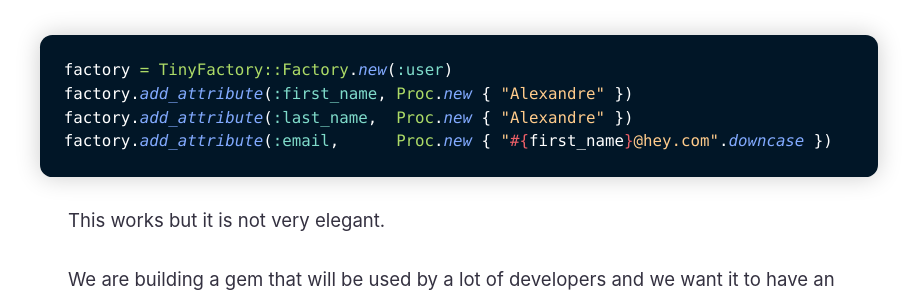
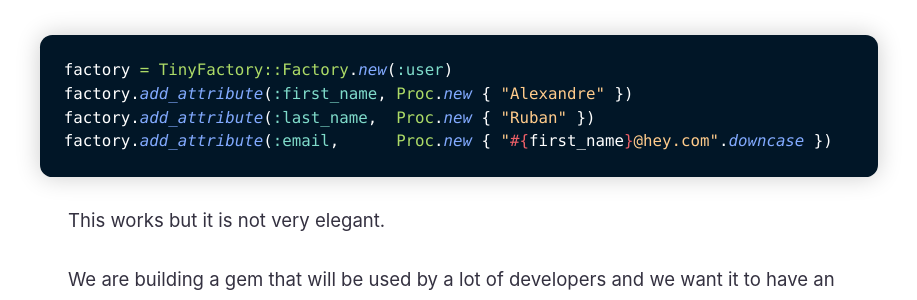
Before and after one commit to alexandreruban/rubycube, a Jekyll site: the page built from _posts/2021-06-28-factory-bot-clone.md, in a window 1280 px wide and 900 px high, scrolled down 8692 px. Shown: the part 152-452 px from the top of the window, without its empty margins (181-1098 px from the left). Built offline with Jekyll 4.4.1, drawn with Linux system fonts in a browser that asks for light colours.

Commit message:
Correct typo in FactoryBot article

````diff
--- a/_posts/2021-06-28-factory-bot-clone.md
+++ b/_posts/2021-06-28-factory-bot-clone.md
@@ -270,7 +270,7 @@ With the `Factory` and `Attribute` classes we just coded, we could define a fact
 ```rb
 factory = TinyFactory::Factory.new(:user)
 factory.add_attribute(:first_name, Proc.new { "Alexandre" })
-factory.add_attribute(:last_name,  Proc.new { "Alexandre" })
+factory.add_attribute(:last_name,  Proc.new { "Ruban" })
 factory.add_attribute(:email,      Proc.new { "#{first_name}@hey.com".downcase })
 ```
 
````
Also changed, not shown: other parts of _posts/2021-06-28-factory-bot-clone.md (+1 -1 lines).
